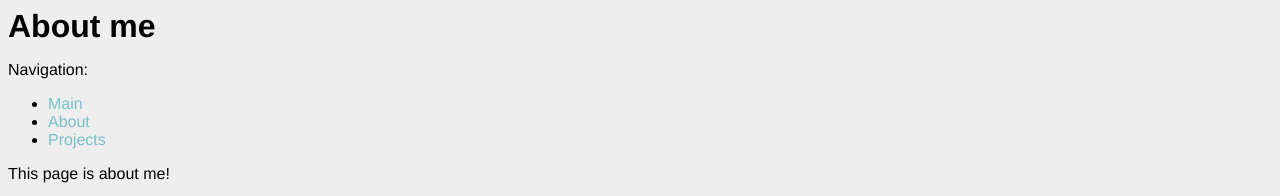
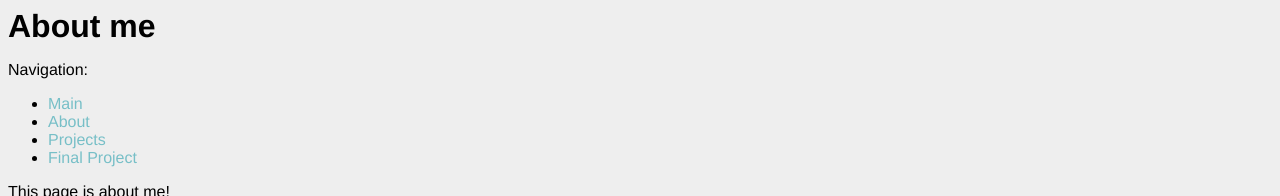
Before and after one commit to YiXu4n/EP1000, a plain HTML site: page about.html in a window 1280 px wide. Shown: the top 196 px of the page. Drawn offline with Linux system fonts and the light colour scheme.

Commit message:
Update about.html

```diff
--- a/about.html
+++ b/about.html
@@ -2,7 +2,7 @@
 <html>
 <head>
 	<title> about me</title>
-	<link rel="stylesheet" type="text/css" href="style.css" />
+  <link rel="stylesheet" type="text/css" href="style.css" />
 </head>
 <body>
 	<h1> About me</h1>
@@ -11,6 +11,7 @@
 		<li><a href="index.html">Main</a></li>
 		<li><a href="about.html">About</a></li>
 		<li><a href="projects.html">Projects</a></li>
+                <li><a href="finalproject.html">Final Project</a></li>
 	</ul>
 
 	<p>This page is about me!</p>
```
